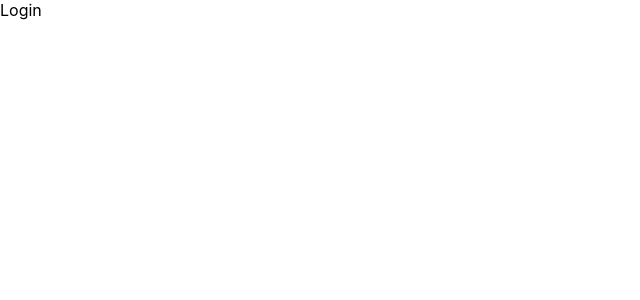
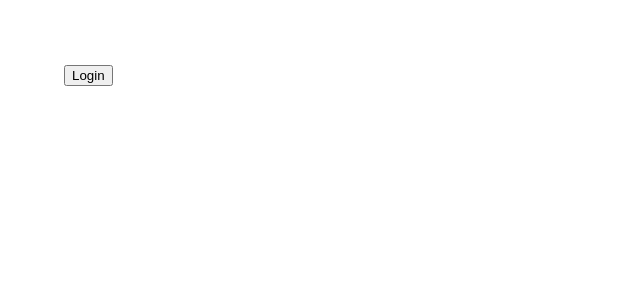
Before and after one commit to 3d-team/groups-members-spa, a React (Create React App) app: page /login in a window 1280 px wide. Shown: the top 300 px of the page, without its empty margins (0-640 px from the left). Built offline with nearby package versions, Linux system fonts and the light colour scheme.

Commit message:
saved changes!

```diff
--- a/src/pages/Home/index.tsx
+++ b/src/pages/Home/index.tsx
@@ -1,10 +1,32 @@
-import {useAppSelector} from '@/redux';
-import React from 'react';
-import {useSelector} from 'react-redux';
+import {useAppDispatch, useAppSelector} from '@/redux';
+import {authActions} from '@/redux/feature/auth/slice';
+import {Link, useLocation} from 'react-router-dom';
 
 export default function Home() {
-  const data = useAppSelector(state => state.user.data);
-  console.log('@DUKE__', data);
+  const location = useLocation();
 
-  return <div>home</div>;
+  const isLoggedIn = useAppSelector(state => state.auth.isLoggedIn);
+  console.log('@DUKE_location', location.state);
+
+  const submitLogin = async () => {
+    // setTimeout(() => {
+    dispatcher(authActions.loginSuccessed());
+    // }, 3000);
+  };
+
+  const dispatcher = useAppDispatch();
+  if (!isLoggedIn) {
+    return (
+      // <div>
+      //   <Link to={'/login'}>Login</Link>
+      //   <br />
+      //   <br />
+      //   <Link to={'/register'}>Register</Link>
+      // </div>
+      <div>
+        <button onClick={submitLogin}>login</button>
+      </div>
+    );
+  }
+  return <div>Welcome Home: You have logged in</div>;
 }
--- a/src/pages/Login/index.tsx
+++ b/src/pages/Login/index.tsx
@@ -1,5 +1,23 @@
-import React from "react";
+import {useAppDispatch, useAppSelector} from '@/redux';
+import {authActions} from '@/redux/feature/auth/slice';
+import {useState} from 'react';
+import {useSelector} from 'react-redux';
+import {Navigate} from 'react-router-dom';
 
 export default function Login() {
-  return <div>Login </div>;
+  const [token, setToken] = useState<string | null>(null);
+  const dispatcher = useAppDispatch();
+  const submitLogin = async () => {
+    setTimeout(() => {
+      setToken('user-1');
+      dispatcher(authActions.loginSuccessed);
+    }, 3000);
+  };
+
+  return (
+    <div>
+      <button onClick={submitLogin}>Login</button>
+      {token && <Navigate to={'/'} state={token} replace />}
+    </div>
+  );
 }
--- a/src/pages/index.tsx
+++ b/src/pages/index.tsx
@@ -3,8 +3,8 @@ import {Outlet} from 'react-router-dom';
 
 export default function RootPage() {
   return (
-    <>
+    <div style={{padding: '64px'}}>
       <Outlet />
-    </>
+    </div>
   );
 }
--- a/src/redux/feature/auth/model.ts
+++ b/src/redux/feature/auth/model.ts
@@ -1,4 +1,4 @@
 export interface AuthorizeModel {
-  isLogedIn: boolean;
+  isLoggedIn: boolean;
   token: string;
 }
--- a/src/redux/feature/auth/slice.ts
+++ b/src/redux/feature/auth/slice.ts
@@ -3,7 +3,7 @@ import {createAsyncThunk, createSlice, PayloadAction} from '@reduxjs/toolkit';
 import {AuthorizeModel} from './model';
 
 const initialState: AuthorizeModel = {
-  isLogedIn: false,
+  isLoggedIn: false,
   token: '',
 };
 
@@ -26,8 +26,12 @@ export const authSlice = createSlice({
     setToken: (state, action: PayloadAction<string>) => {
       state.token = action.payload;
     },
-    setIsLogedIn: (state, action: PayloadAction<boolean>) => {
-      state.isLogedIn = action.payload;
+    setisLoggedIn: (state, action: PayloadAction<boolean>) => {
+      state.isLoggedIn = action.payload;
+    },
+    loginSuccessed: state => {
+      console.log('@DUKE_Redux_loginSuccessed');
+      state.isLoggedIn = true;
     },
   },
 
--- a/src/redux/feature/user/slice.ts
+++ b/src/redux/feature/user/slice.ts
@@ -25,6 +25,8 @@ export const userSlice = createSlice({
   // The `reducers` field lets us define reducers and generate associated actions
   reducers: {
     setName: (state, action: PayloadAction<string>) => {
+      console.log('@DUKE_userSlice_setName');
+
       state.data.name = action.payload;
     },
     setAge: (state, action: PayloadAction<number>) => {
--- a/src/routes/Authorized.tsx
+++ b/src/routes/Authorized.tsx
@@ -4,10 +4,13 @@ import Home from '@/pages/Home';
 import {Route, Routes} from 'react-router-dom';
 
 const Authorized = () => {
+  console.log('@DUKE_Authorized');
+
   return (
     <Routes>
       <Route path="/" element={<RootPage />}>
         <Route index element={<Home />} />
+        <Route path="login" element={<ErrorPage />} />
         <Route path="*" element={<ErrorPage />} />
       </Route>
     </Routes>
--- a/src/routes/index.tsx
+++ b/src/routes/index.tsx
@@ -1,29 +1,12 @@
-import Pages from '@/pages';
-import ErrorPage from '@/pages/ErrorPage';
-import Home from '@/pages/Home';
-import Login from '@/pages/Login';
-import Register from '@/pages/Register';
 import {useAppSelector} from '@/redux';
 import {BrowserRouter, Route, Routes} from 'react-router-dom';
 import Authorized from './Authorized';
 import UnAuthorized from './UnAuthorized';
 
 const RootRouterProvider = () => {
-  const isLogedIn = useAppSelector(state => state.auth.isLogedIn);
-  console.log('@DUKE__isLogedIn', isLogedIn);
-
-  return <BrowserRouter>{isLogedIn ? <Authorized /> : <UnAuthorized />}</BrowserRouter>;
-  // return (
-  //   <BrowserRouter>
-  //     <Routes>
-  //       <Route path="/" element={<Pages />}>
-  //         <Route path="/login" element={<Login />} />
-  //         <Route path="/register" element={<Register />} />
-  //         <Route path="*" element={<ErrorPage />} />
-  //       </Route>
-  //     </Routes>
-  //   </BrowserRouter>
-  // );
+  const isLoggedIn = useAppSelector(state => state.auth.isLoggedIn);
+  console.log('@DUKE_RootRouterProvider__isLogedIn', isLoggedIn);
+  return <BrowserRouter>{isLoggedIn ? <Authorized /> : <UnAuthorized />}</BrowserRouter>;
 };
 
 export default RootRouterProvider;
```
